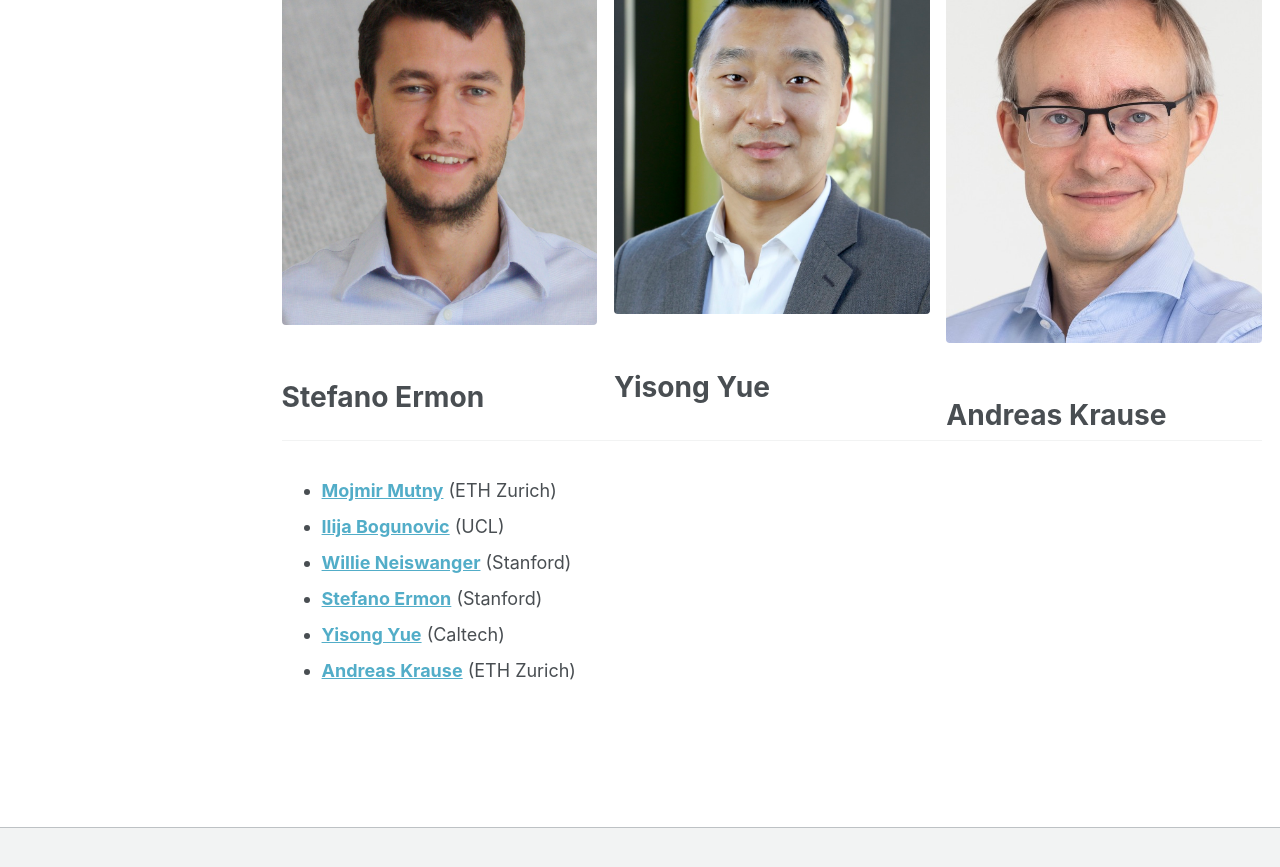
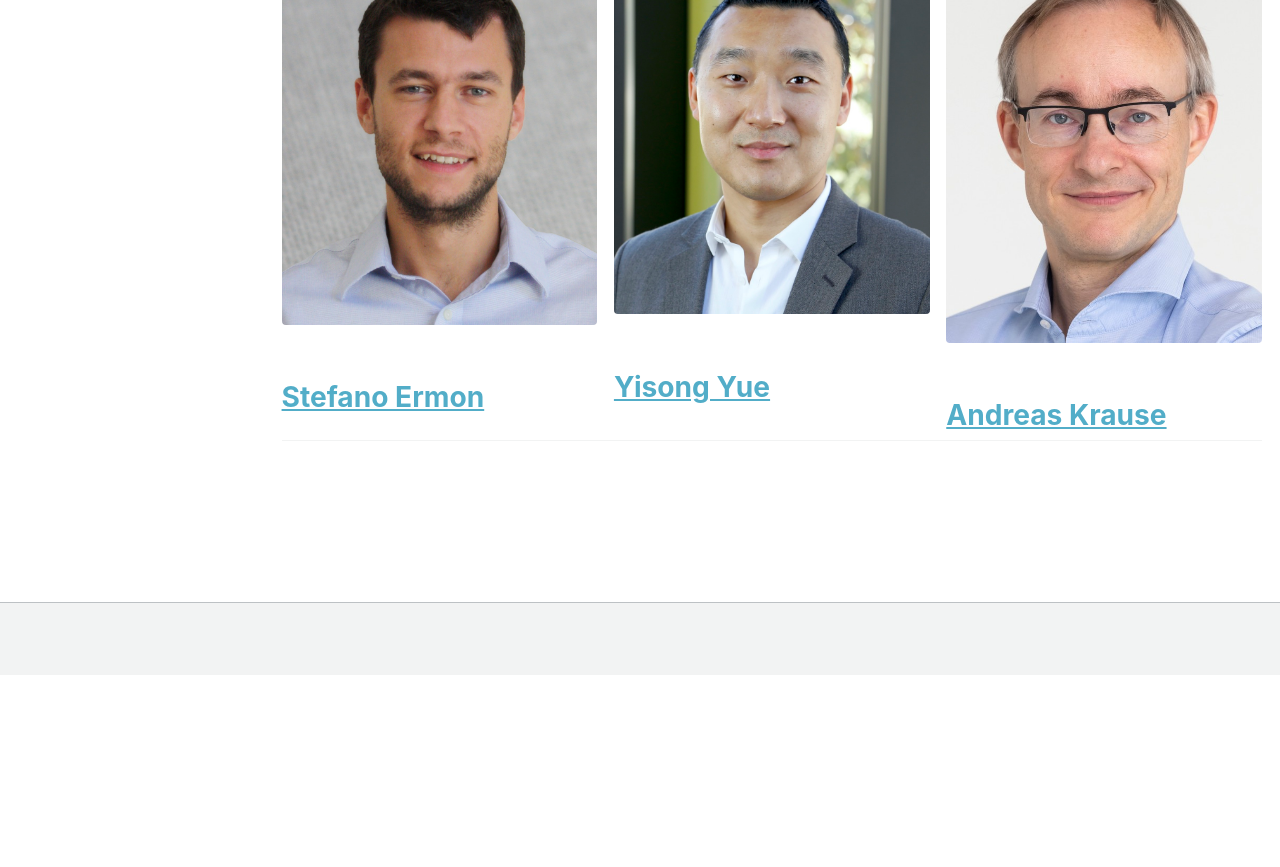
Before and after one commit to realworldml/icml2022, a Jekyll site: the page built from _pages/organizers.md, in a window 1280 px wide and 900 px high, scrolled down 643 px. Shown: the top 867 px of the window. Built offline with Jekyll 4.4.1, drawn with Linux system fonts in a browser that asks for light colours; after the commit the page ends 1318 px from its top, so only the background shows below that; part of the change alters nothing that is shown.

Commit message:
organizers

```diff
--- a/_pages/organizers.md
+++ b/_pages/organizers.md
@@ -6,22 +6,22 @@ author_profile: true
 
 feature_row:
   - image_path: organizer-images/avatar-full.jpg
-    title: "Mojmir Mutny"
+    title: <a href="https://mojmirmutny.github.io">Mojmir Mutny</a>
     excerpt:
   - image_path: organizer-images/ilija.jpeg
-    title: "Ilija Bogunovic"
+    title: <a href="http://ilijabogunovic.com">Ilija Bogunovic</a>
     excerpt: ""
   - image_path: organizer-images/willie.jpg
-    title: "Willie Neiswanger"
+    title: <a href="https://www.cs.cmu.edu/~wdn/">Willie Neiswanger</a>
     excerpt: ""
   - image_path: organizer-images/stefano.jpg
-    title: "Stefano Ermon"
+    title: <a href="https://cs.stanford.edu/~ermon/">Stefano Ermon</a>
     excerpt: ""
   - image_path: organizer-images/yisong.jpg
-    title: "Yisong Yue"
+    title: <a href="http://www.yisongyue.com/">Yisong Yue</a>
     excerpt: ""
   - image_path: organizer-images/krause.jpeg
-    title: "Andreas Krause"
+    title: <a href="https://las.inf.ethz.ch/krausea">Andreas Krause</a>
     excerpt: ""
 
 
@@ -29,11 +29,3 @@ feature_row:
 
 
 {% include feature_row %}
-
-
-* **[Mojmir Mutny](https://mojmirmutny.github.io)** (ETH Zurich)
-* **[Ilija Bogunovic](https://ilijabogunovic.com)** (UCL)
-* **[Willie Neiswanger](https://www.cs.cmu.edu/~wdn/)** (Stanford)
-* **[Stefano Ermon](https://cs.stanford.edu/~ermon/)** (Stanford)
-* **[Yisong Yue](http://www.yisongyue.com/)** (Caltech)
-* **[Andreas Krause](https://las.inf.ethz.ch/krausea)** (ETH Zurich)
```
